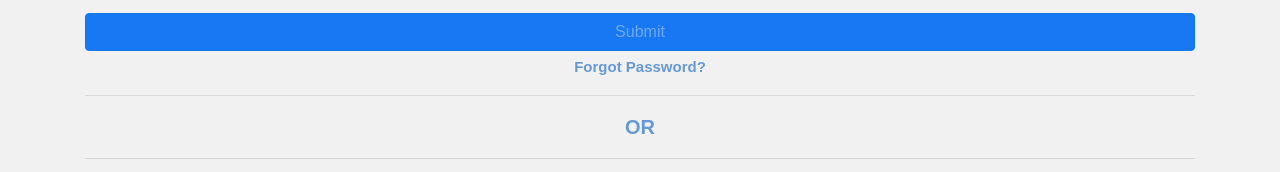
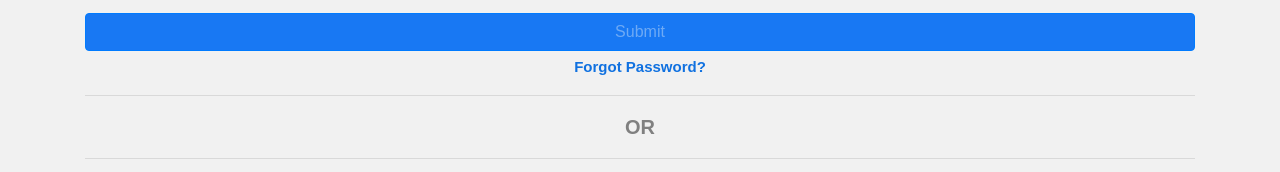
Before and after one commit to MdAbrar585/faceBookLoginUI, a plain HTML site: page index.html in a window 1280 px wide. Shown: the part 443-615 px from the top of the page. Drawn offline with nearby package versions, Linux system fonts and the light colour scheme.

Commit message:
color diff

```diff
--- a/style.css
+++ b/style.css
@@ -48,7 +48,7 @@ body,html{
     color: #6EAAF5;
 }
 .forgot-text{
-   color: #6699D4;
+   color: rgb(16, 113, 224);
    font-weight: 700;
    font-size: 15px;
    margin-top: 5px;
@@ -56,6 +56,7 @@ body,html{
 .or{
     font-family: sans-serif;
     font-size: 20px;
+    color: #808080;
 
 }
 /* .or:before{
```
